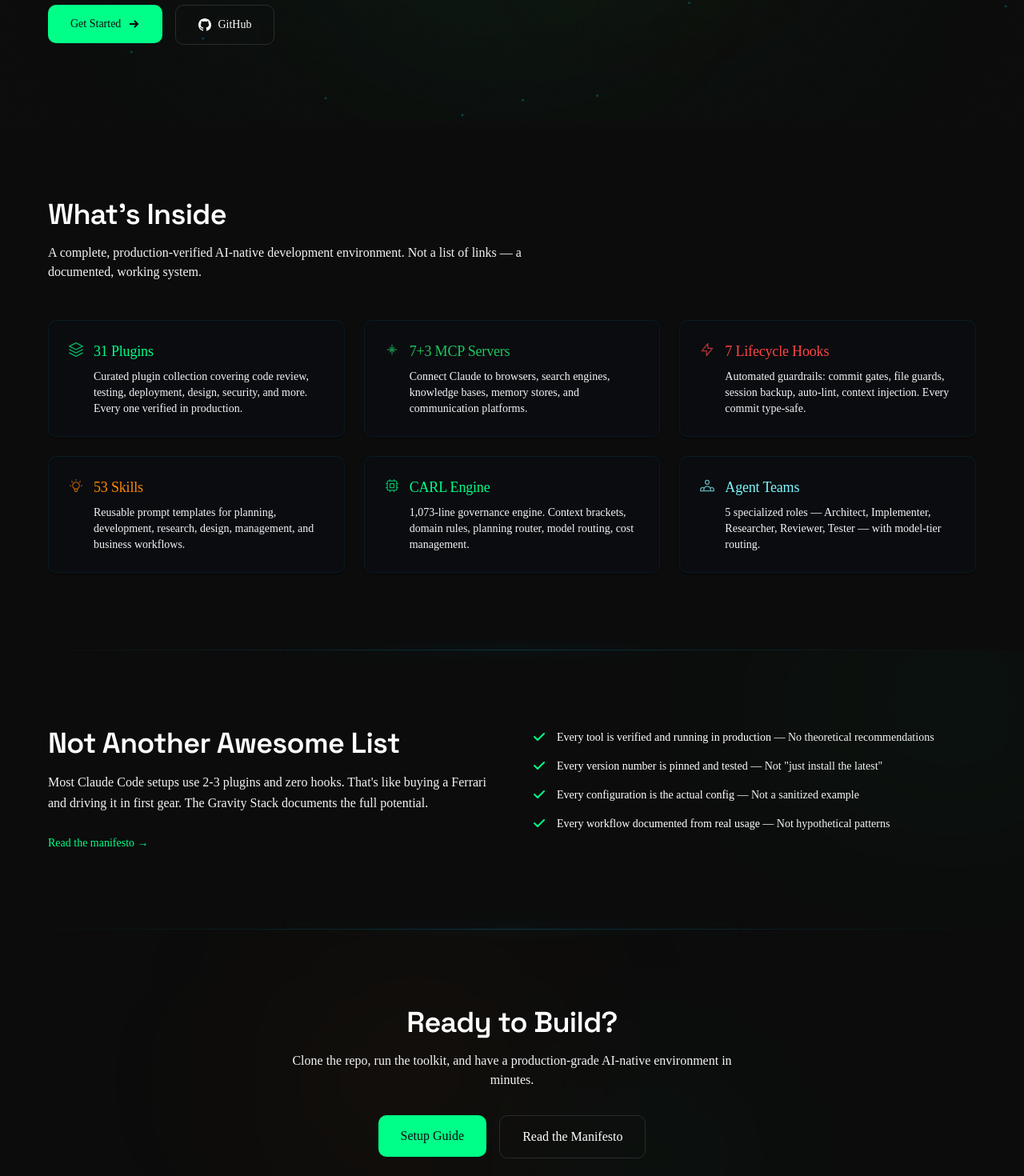
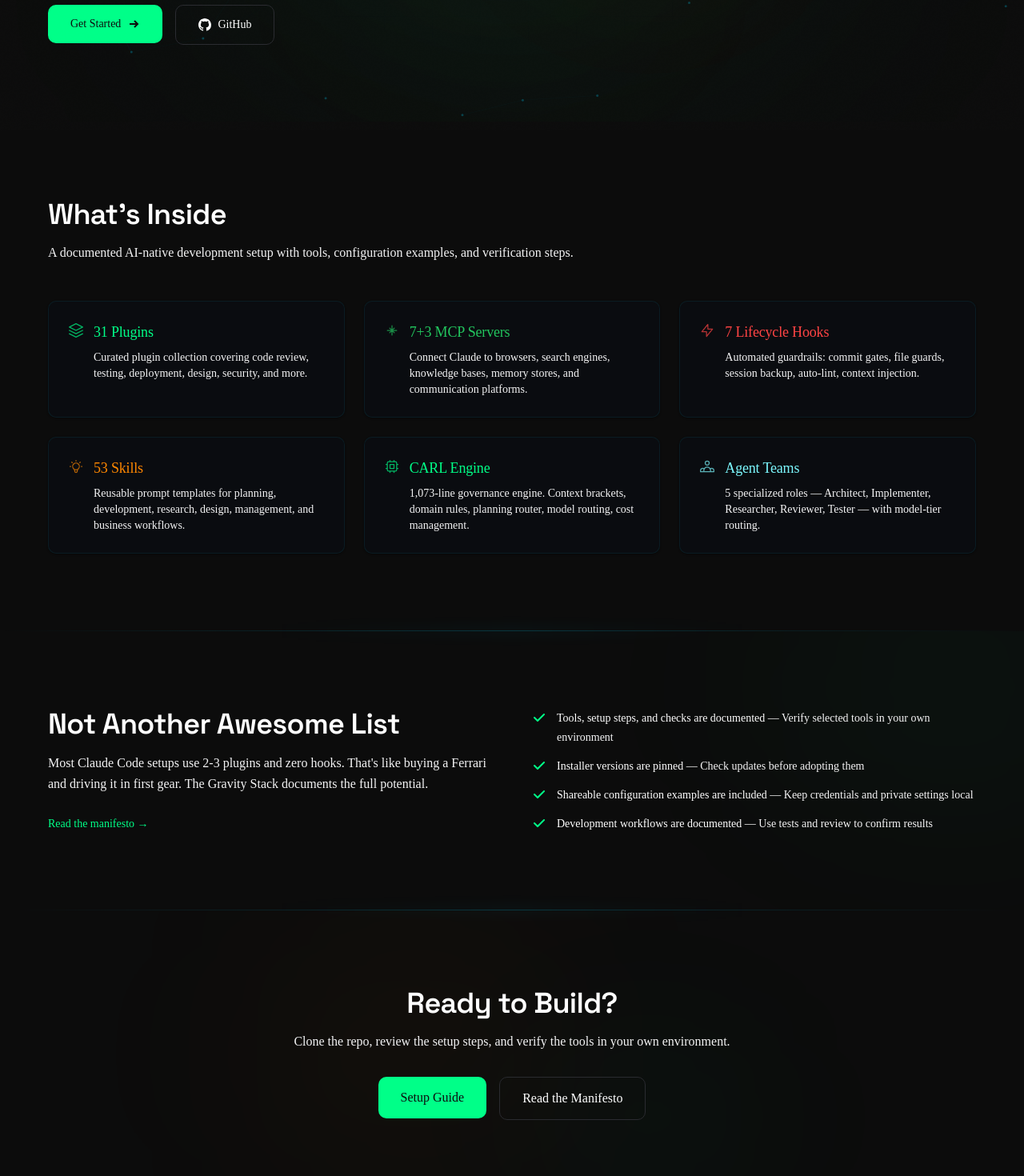
Before and after one commit to 7alexhale5-rgb/gravity-stack, a Next.js app in the folder site/: page / in a window 1280 px wide. Shown: the part 637-2107 px from the top of the page at 80% size. Built offline with nearby package versions, Linux system fonts and the light colour scheme.

Commit message:
Patch website dependencies and state verification limits

```diff
--- a/site/package.json
+++ b/site/package.json
@@ -14,7 +14,7 @@
     "clsx": "^2.1.1",
     "framer-motion": "^12.35.2",
     "lucide-react": "^0.577.0",
-    "next": "16.1.6",
+    "next": "16.3.8",
     "react": "19.2.3",
     "react-dom": "19.2.3",
     "shiki": "^4.0.2",
@@ -27,7 +27,7 @@
     "@types/react": "^19",
     "@types/react-dom": "^19",
     "eslint": "^9",
-    "eslint-config-next": "16.1.6",
+    "eslint-config-next": "16.3.8",
     "shadcn": "^4.0.2",
     "tailwindcss": "^4",
     "typescript": "^5"
--- a/site/src/app/manifesto/page.tsx
+++ b/site/src/app/manifesto/page.tsx
@@ -114,12 +114,10 @@ export default function ManifestoPage() {
 
         <ScrollReveal delay={0.15}>
           <p className="text-dim leading-relaxed">
-            The Gravity Stack documents a production environment that ships real
-            software across multiple projects simultaneously. The exact
-            configuration described here maintains 97/100 platform audit scores,
-            enforces TypeScript correctness at commit time, persists semantic
-            memory across sessions, and coordinates specialized AI agent teams for
-            different task types.
+            The Gravity Stack documents an AI-assisted development setup with
+            configuration examples, commit checks, persistent memory options,
+            and specialized agent roles. Installation checks confirm selected
+            setup steps; runtime connections and credentials need separate checks.
           </p>
         </ScrollReveal>
 
@@ -131,10 +129,10 @@ export default function ManifestoPage() {
 
         <ul className="space-y-3 text-dim">
           {[
-            <>Every tool is <span className="text-text">verified and running</span> in production — no theoretical recommendations</>,
-            <>Every version number is <span className="text-text">pinned and tested</span> — no &ldquo;just install the latest&rdquo;</>,
-            <>Every configuration is <span className="text-text">the actual config</span> — not a sanitized example</>,
-            <>Every workflow is <span className="text-text">documented from real usage</span> — not hypothetical patterns</>,
+            <>Tools and <span className="text-text">verification steps</span> are documented; test selected tools in your own environment</>,
+            <>Installer versions are <span className="text-text">pinned</span>; verify updates before adoption</>,
+            <><span className="text-text">Shareable configuration examples</span> keep credentials and private settings local</>,
+            <><span className="text-text">Development workflows</span> use tests and review to confirm results</>,
           ].map((item, i) => (
             <ScrollReveal key={i} delay={i * 0.06}>
               <li className="flex gap-3">
--- a/site/src/app/page.tsx
+++ b/site/src/app/page.tsx
@@ -10,7 +10,7 @@ const features = [
   {
     title: "31 Plugins",
     description:
-      "Curated plugin collection covering code review, testing, deployment, design, security, and more. Every one verified in production.",
+      "Curated plugin collection covering code review, testing, deployment, design, security, and more.",
     href: "/plugins",
     color: "text-electric",
     glowColor: "rgba(0, 255, 136, 0.12)",
@@ -28,7 +28,7 @@ const features = [
   {
     title: "7 Lifecycle Hooks",
     description:
-      "Automated guardrails: commit gates, file guards, session backup, auto-lint, context injection. Every commit type-safe.",
+      "Automated guardrails: commit gates, file guards, session backup, auto-lint, context injection.",
     href: "/hooks",
     color: "text-heat",
     glowColor: "rgba(255, 68, 68, 0.10)",
@@ -65,20 +65,20 @@ const features = [
 
 const differentiators = [
   {
-    text: "Every tool is verified and running in production",
-    detail: "No theoretical recommendations",
+    text: "Tools, setup steps, and checks are documented",
+    detail: "Verify selected tools in your own environment",
   },
   {
-    text: "Every version number is pinned and tested",
-    detail: "Not \"just install the latest\"",
+    text: "Installer versions are pinned",
+    detail: "Check updates before adopting them",
   },
   {
-    text: "Every configuration is the actual config",
-    detail: "Not a sanitized example",
+    text: "Shareable configuration examples are included",
+    detail: "Keep credentials and private settings local",
   },
   {
-    text: "Every workflow documented from real usage",
-    detail: "Not hypothetical patterns",
+    text: "Development workflows are documented",
+    detail: "Use tests and review to confirm results",
   },
 ];
 
@@ -94,7 +94,7 @@ export default function HomePage() {
             What&apos;s Inside
           </h2>
           <p className="text-dim mb-12 max-w-2xl">
-            A complete, production-verified AI-native development environment. Not a list of links — a documented, working system.
+            A documented AI-native development setup with tools, configuration examples, and verification steps.
           </p>
         </ScrollReveal>
         <div className="grid grid-cols-1 md:grid-cols-2 lg:grid-cols-3 gap-6">
@@ -192,8 +192,8 @@ export default function HomePage() {
                 Ready to Build?
               </h2>
               <p className="text-dim mb-8 max-w-xl mx-auto">
-                Clone the repo, run the toolkit, and have a production-grade AI-native
-                environment in minutes.
+                Clone the repo, review the setup steps, and verify the tools
+                in your own environment.
               </p>
               <div className="flex justify-center gap-4">
                 <MagneticButton>
--- a/site/src/app/plugins/page.tsx
+++ b/site/src/app/plugins/page.tsx
@@ -6,7 +6,7 @@ import { ScrollReveal } from "@/components/ScrollReveal";
 
 export const metadata = {
   title: "Plugins",
-  description: "31 verified plugins organized by category. Every one running in production.",
+  description: "31 plugins organized by category, with descriptions and setup guidance.",
 };
 
 export default function PluginsPage() {
--- a/site/src/components/Hero.tsx
+++ b/site/src/components/Hero.tsx
@@ -115,7 +115,7 @@ export function Hero() {
           animate={{ opacity: 1 }}
           transition={{ duration: 0.6, delay: 0.8 }}
         >
-          Open source. Every tool verified in production. Every config real. Ready to fork.
+          Open source. Tools, configuration examples, and setup checks. Ready to fork.
         </motion.p>
 
         {/* Stats with glass cards and count-up */}
--- a/site/src/components/SearchDialog.tsx
+++ b/site/src/components/SearchDialog.tsx
@@ -31,7 +31,7 @@ const searchIndex: SearchItem[] = [
   },
   {
     title: "Plugins",
-    description: "31 verified plugins by category",
+    description: "31 plugins by category",
     href: "/plugins",
     category: "Pages",
   },
```
Also changed, not shown: 1 other file (tests, documents, lock files or other folders).
